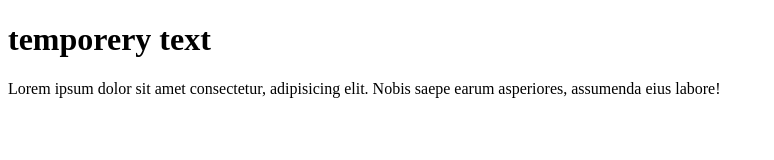
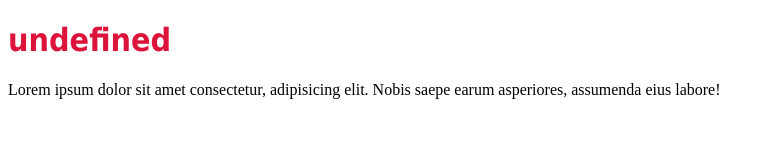
Before and after one commit to pentser/client, a plain HTML site: page home.html in a window 1280 px wide. Shown: the whole page, without its empty margins (0-774 px from the left). Drawn offline with Linux system fonts and the light colour scheme.

Commit message:
final project

```diff
--- a/css/style.css
+++ b/css/style.css
@@ -35,7 +35,7 @@ span {
 }
 
 /* signup page */
-main h1, form h3{
+main h1, form h3, header h1{
     color:crimson;
     font-family: tahoma;
 }
--- a/js/home.js
+++ b/js/home.js
@@ -1,20 +1,17 @@
-async function init() {
-    try {
+function init() {
+
+       ;
+        let url=location.href;
+        let search=url.split("?");
+
         const $row=document.getElementById("id_row");
-
         const newDiv = document.createElement("div")
         newDiv.className="col";
         newDiv.innerHTML=`
-            <h1>${"temporery text"}</h1>
+            <h1>${search[1]}</h1>
             <p>Lorem ipsum dolor sit amet consectetur, adipisicing elit. Nobis saepe earum asperiores, assumenda eius labore!</p>
         `;
         $row.appendChild(newDiv);
-
-    }
-    catch(err) {
-        console.log(err)
-    }
-
 }
 
 init();
--- a/js/signup.js
+++ b/js/signup.js
@@ -61,9 +61,9 @@ async function init() {
               try {
 
                 const response=await axios.post("http://localhost:3000/validate", formData);
-                console.log(response);
                 const data= await axios.get("http://localhost:3000/home",{ params: { user: response  }});
-                 window.open(`${window.location.origin}/client/home.html`);
+                window.open(`${window.location.origin}/client/home.html?name=${user}`);
+
 
 
               }
```
